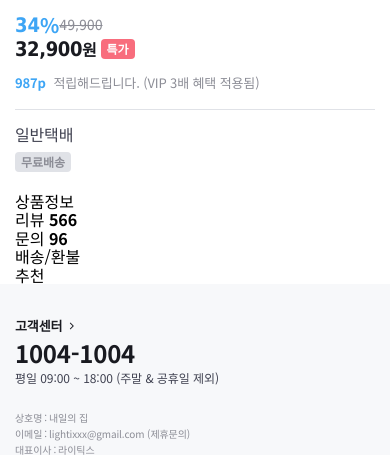
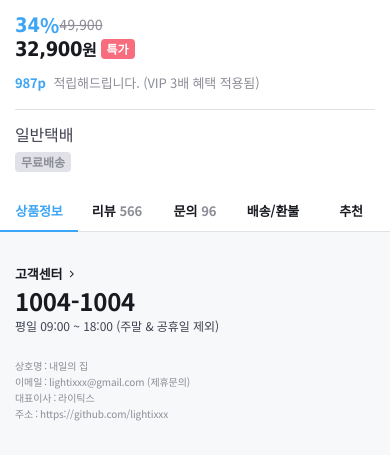
Before and after one commit to lightixxx/tomorrow-house, a website: page index.html in a window 390 px wide. Shown: the part 644-1099 px from the top of the page. Drawn offline with nearby package versions, Linux system fonts and the light colour scheme; files that its build step writes are made by us from their sources; files whose address does not match are found by name.

Commit message:
🚧 Implement mobile product tab style

```diff
--- a/index.html
+++ b/index.html
@@ -574,7 +574,7 @@
             <div class="col-sm-4 col-lg-8">
               <ul class="product-tab-list" role="tablist">
                 <li
-                  class="product-tab-item"
+                  class="product-tab-item is-active"
                   role="tab"
                   aria-labelledby="product-spec"
                 >
--- /dev/null
+++ b/styles/layouts/_product-tab.scss
@@ -0,0 +1,43 @@
+.product-tab {
+  $gird-margin: $sm-margin + $gutter / 2;
+
+  width: 100%;
+  height: 40px;
+  background-color: $white;
+  border-bottom: 1px solid $border;
+
+  &-list {
+    @include flexbox;
+    margin: 0 -#{$gird-margin};
+  }
+
+  &-item {
+    width: (100% / 5);
+
+    &.is-active {
+      button {
+        color: $blue;
+        border-bottom: 2px solid $blue;
+      }
+    }
+
+    button {
+      @include flexbox;
+      @include text-style(13, $dark);
+      width: 100%;
+      height: 40px;
+      font-weight: 700;
+      white-space: nowrap;
+      border-bottom: 2px solid transparent;
+
+      &:active {
+        color: $blue;
+      }
+    }
+
+    .badge {
+      margin-left: 4px;
+      color: $secondary;
+    }
+  }
+}
--- a/styles/main.scss
+++ b/styles/main.scss
@@ -47,3 +47,4 @@
 @import './layouts/lnb';
 @import './layouts/global-header';
 @import './layouts/global-footer';
+@import './layouts/product-tab';
```
